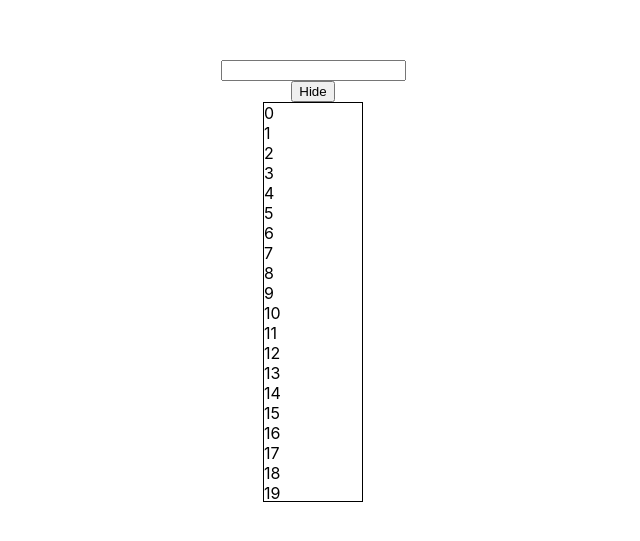
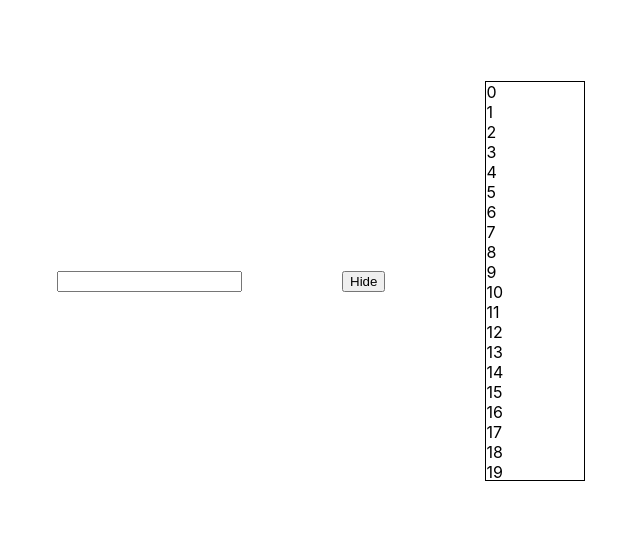
Before and after one commit to CharlesTaylor-CV/react-debug, a Next.js app: page / in a window 1280 px wide. Shown: the part 119-660 px from the top of the page, without its empty margins (327-967 px from the left). Built offline with nearby package versions, Linux system fonts and the light colour scheme.

Commit message:
Update layout

```diff
--- a/components/InfiniteScroll.tsx
+++ b/components/InfiniteScroll.tsx
@@ -15,10 +15,11 @@ export default function InfiniteScroll(props: Props) {
   const { onScroll, scrollToIndex } = props;
   const [ length, setLength ] = useState(10);
   const ref = useRef();
-  useLayoutEffect(() => {
+  useEffect(() => {
     if (ref.current) {
+      const list = (ref.current as any)
       window.requestAnimationFrame(() => {
-        (ref.current as any).scrollTo(scrollToIndex)
+        list.scrollTo(scrollToIndex)
         console.log('scroll to:', scrollToIndex)
       })
     }
--- a/pages/index.tsx
+++ b/pages/index.tsx
@@ -18,8 +18,8 @@ const Home: NextPage = () => {
   return (
     <div style={{
       display: 'flex',
-      flexDirection: 'column',
-      justifyContent: 'center',
+      gap: '100px',
+      marginLeft: '30vw',
       alignItems: 'center',
       height: '100vh',
     }}>
```
